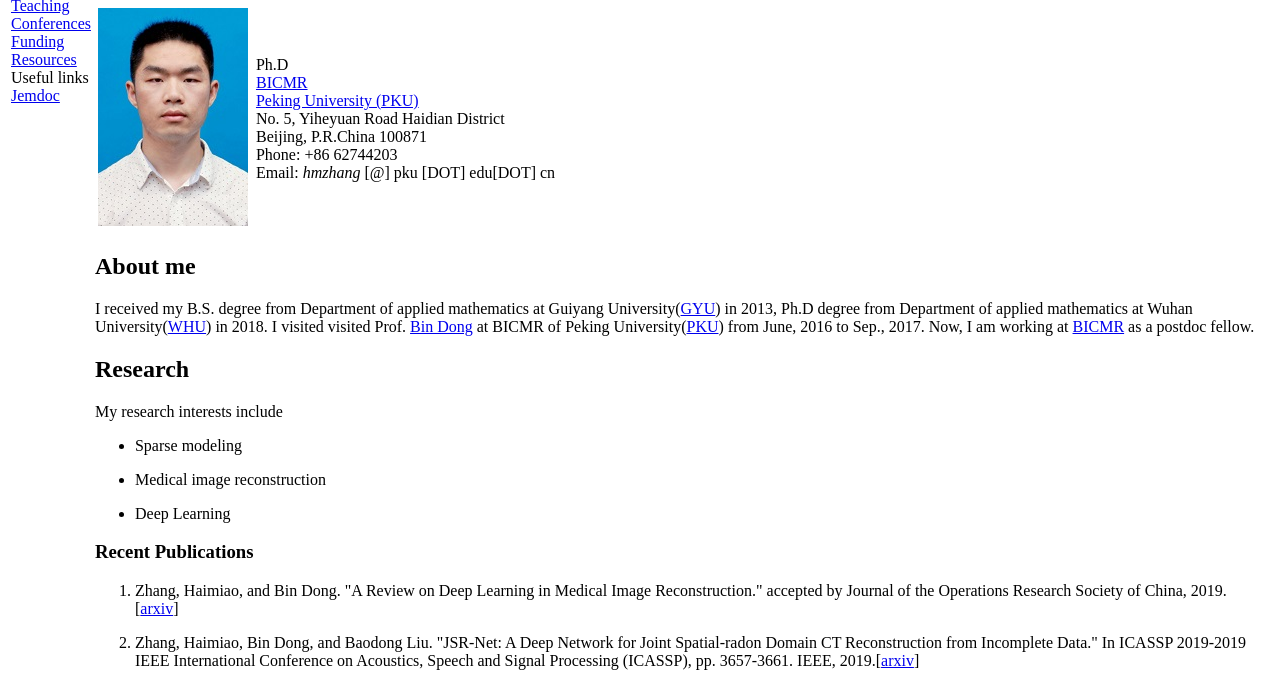
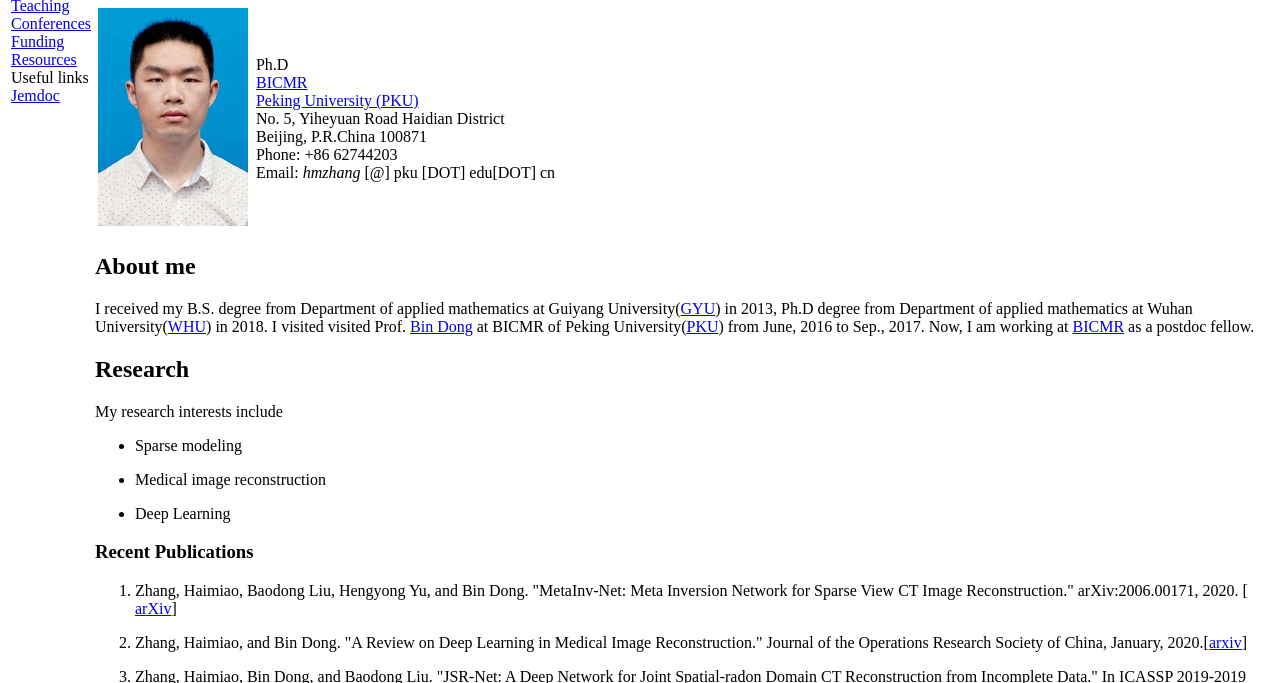
Before and after one commit to hmpku/HMpkuHomepage, a plain HTML site: page index.html in a window 1280 px wide. Shown: the part 86-769 px from the top of the page. Drawn offline with Linux system fonts and the light colour scheme.

Commit message:
update pub

```diff
--- a/index.html
+++ b/index.html
@@ -69,7 +69,10 @@ Email: <i>hmzhang</i> [@] pku [DOT] edu[DOT] cn
 <h3>Recent Publications
 </h3>
 <ol>
-<li><p>Zhang, Haimiao, and Bin Dong. "A Review on Deep Learning in Medical Image Reconstruction." accepted by Journal of the Operations Research Society of China, 2019.[<a href="https://arXiv:1906.10643" target=&ldquo;blank&rdquo;>arxiv</a>]
+<li><p>Zhang, Haimiao, Baodong Liu, Hengyong Yu, and Bin Dong. "MetaInv-Net: Meta Inversion Network for Sparse View CT Image Reconstruction." arXiv:2006.00171, 2020. [ <a href="https://arxiv.org/abs/2006.00171" target=&ldquo;blank&rdquo;>arXiv</a>]
+</p>
+</li>
+<li><p>Zhang, Haimiao, and Bin Dong. "A Review on Deep Learning in Medical Image Reconstruction." Journal of the Operations Research Society of China, January, 2020.[<a href="https://arXiv:1906.10643" target=&ldquo;blank&rdquo;>arxiv</a>]
 </p>
 </li>
 <li><p>Zhang, Haimiao, Bin Dong, and Baodong Liu. "JSR-Net: A Deep Network for Joint Spatial-radon Domain CT Reconstruction from Incomplete Data." In ICASSP 2019-2019 IEEE International Conference on Acoustics, Speech and Signal Processing (ICASSP), pp. 3657-3661. IEEE, 2019.[<a href="https://arxiv.org/abs/1812.00510" target=&ldquo;blank&rdquo;>arxiv</a>]
@@ -96,7 +99,7 @@ Email: <i>hmzhang</i> [@] pku [DOT] edu[DOT] cn
 </p>
 <div id="footer">
 <div id="footer-text">
-Page generated 2020-06-18 12:59:53 CST, by <a href="https://github.com/wsshin/jemdoc_mathjax" target="blank">jemdoc+MathJax</a>.
+Page generated 2020-06-18 13:02:25 CST, by <a href="https://github.com/wsshin/jemdoc_mathjax" target="blank">jemdoc+MathJax</a>.
 (<a href="index.jemdoc">source</a>)
 </div>
 </div>
```
Also changed, not shown: publications.html (+0 -2 lines).
